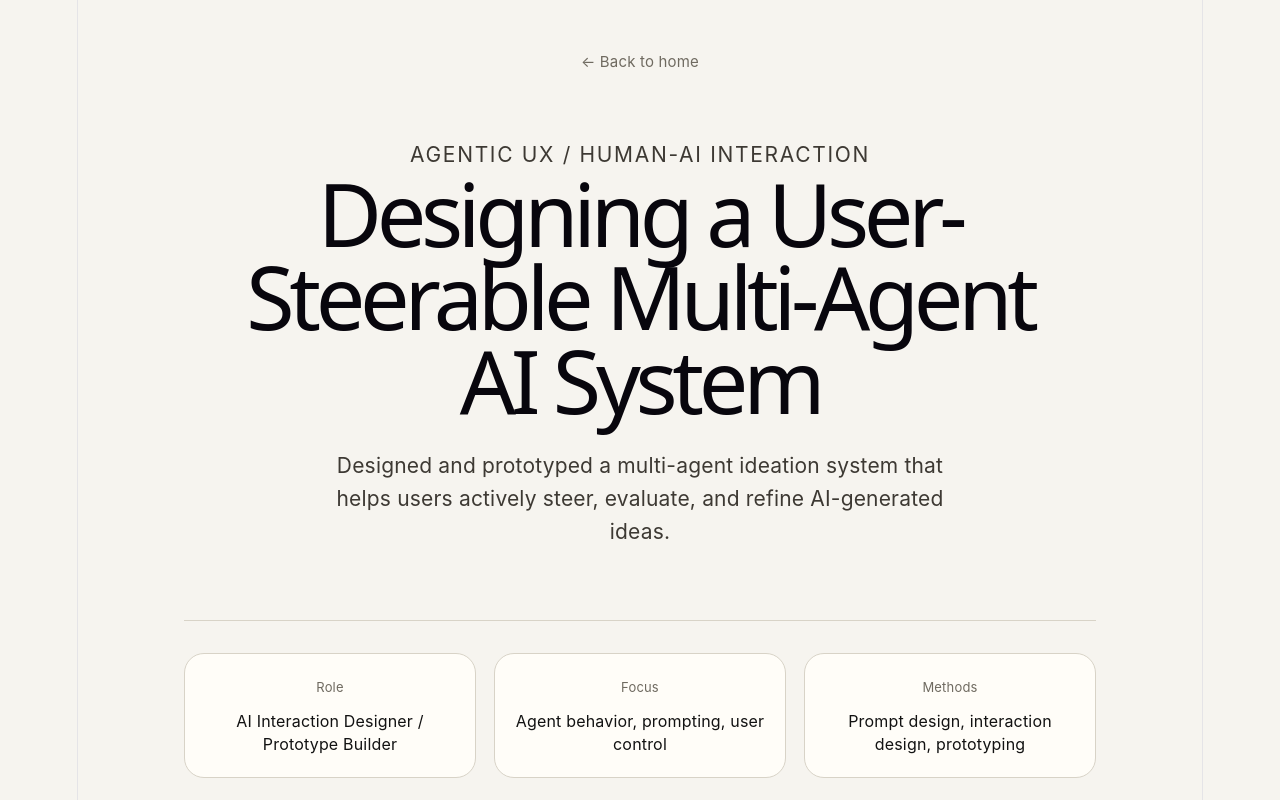
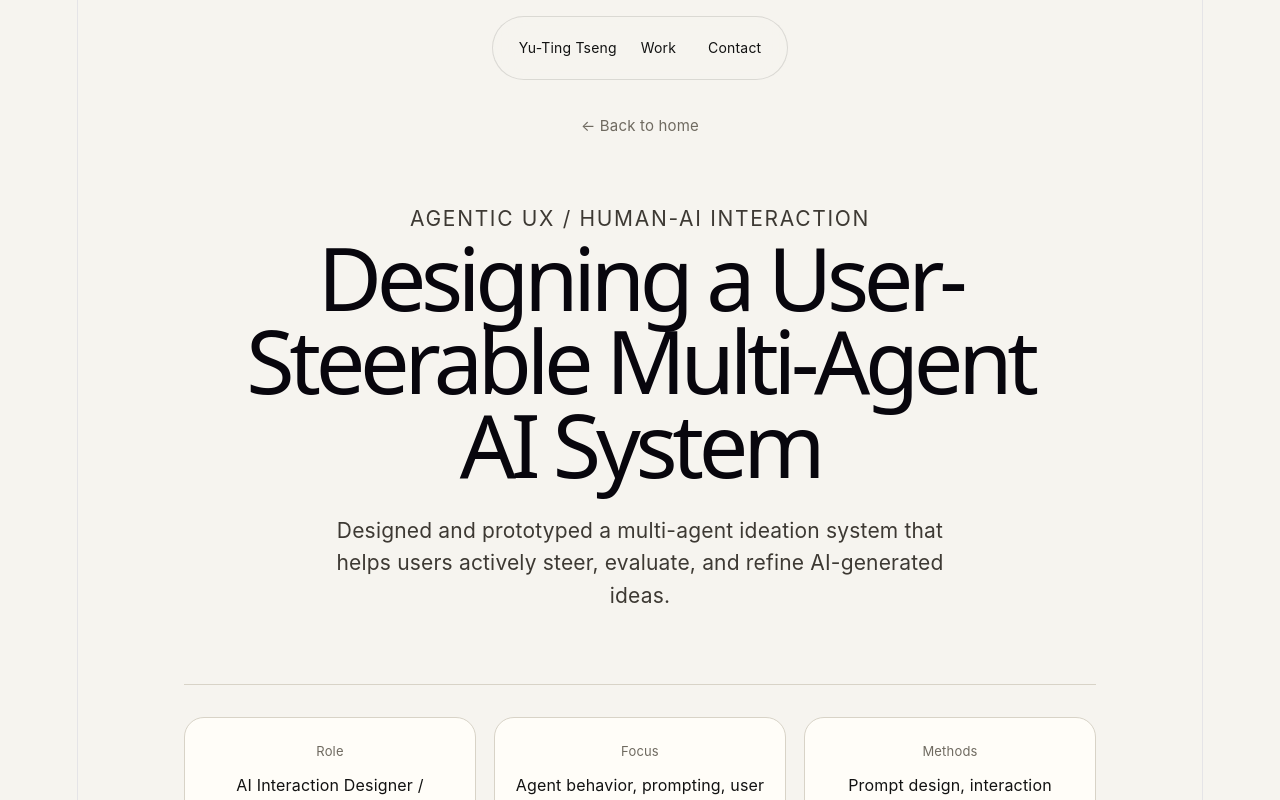
Before and after one commit to IsFolk/ytseng.github.io, a React (Vite) app in the folder ai-portfolio/: page /ytseng.github.io/projects/multi-agent-ai in a window 1280 px wide. Shown: the top 800 px of the page. Built offline with nearby package versions, Linux system fonts and the light colour scheme.

Commit message:
update: header + footer

```diff
--- a/ai-portfolio/src/App.css
+++ b/ai-portfolio/src/App.css
@@ -5,6 +5,53 @@
 html {
   scroll-behavior: smooth;
 }
+
+.siteHeader {
+  position: sticky;
+  top: 16px;
+  z-index: 10;
+
+  max-width: 1120px;
+  margin: 0 auto;
+
+  display: flex;
+  justify-content: space-between;
+  align-items: center;
+
+  padding: 10px 14px;
+  border: 1px solid rgba(18, 18, 18, 0.12);
+  border-radius: 999px;
+
+  background: rgba(246, 244, 239, 0.72);
+  backdrop-filter: blur(14px);
+}
+
+.siteLogo {
+  padding: 8px 12px;
+  font-size: 14px;
+  color: #121212;
+  text-decoration: none;
+}
+
+.siteNav {
+  display: flex;
+  gap: 8px;
+}
+
+.siteNav a {
+  padding: 8px 12px;
+  border-radius: 999px;
+  color: #121212;
+  text-decoration: none;
+  font-size: 14px;
+  transition: 0.2s ease;
+}
+
+.siteNav a:hover {
+  background: #121212;
+  color: #f6f4ef;
+}
+
 
 body {
   margin: 0;
@@ -15,6 +62,7 @@ body {
 
 a {
   color: inherit;
+  text-decoration: none;   /* ⭐ 關掉底線 */
 }
 
 .page {
@@ -301,7 +349,21 @@ a {
   margin: 0;
 }
 
+@media (max-width: 720px) {
+  .siteHeader {
+    top: 10px;
+    margin: 0 12px;
+  }
 
+  .siteLogo {
+    font-size: 13px;
+  }
+
+  .siteNav a {
+    font-size: 13px;
+    padding: 8px 10px;
+  }
+}
 
 @media (max-width: 720px) {
   .footer {
--- a/ai-portfolio/src/App.jsx
+++ b/ai-portfolio/src/App.jsx
@@ -1,12 +1,20 @@
 import { Routes, Route } from "react-router-dom";
+import Header from "./components/Header";
 import Home from "./pages/Home";
 import MultiAgent from "./pages/MultiAgent";
+import Contact from "./components/Contact";
 
 export default function App() {
   return (
-    <Routes>
-      <Route path="/" element={<Home />} />
-      <Route path="/projects/multi-agent-ai" element={<MultiAgent />} />
-    </Routes>
+    <>
+      <Header />
+
+      <Routes>
+        <Route path="/" element={<Home />} />
+        <Route path="/projects/multi-agent-ai" element={<MultiAgent />} />
+      </Routes>
+
+      <Contact />
+    </>
   );
 }
--- /dev/null
+++ b/ai-portfolio/src/components/Header.jsx
@@ -0,0 +1,14 @@
+export default function Header() {
+  return (
+    <header className="siteHeader">
+      <a href="/" className="siteLogo">
+        Yu-Ting Tseng
+      </a>
+
+      <nav className="siteNav">
+        <a href="#work">Work</a>
+        <a href="#contact">Contact</a>
+      </nav>
+    </header>
+  );
+}
--- a/ai-portfolio/src/pages/Home.jsx
+++ b/ai-portfolio/src/pages/Home.jsx
@@ -1,4 +1,5 @@
 import "../App.css";
+import Header from "../components/Header";
 import Hero from "../components/Hero";
 import SelectedWork from "../components/SelectedWork";
 import Principles from "../components/Principles";
@@ -12,7 +13,6 @@ export default function App() {
       <About />
       <SelectedWork />
       <Principles />
-      <Contact />
     </main>
   );
 }
```
